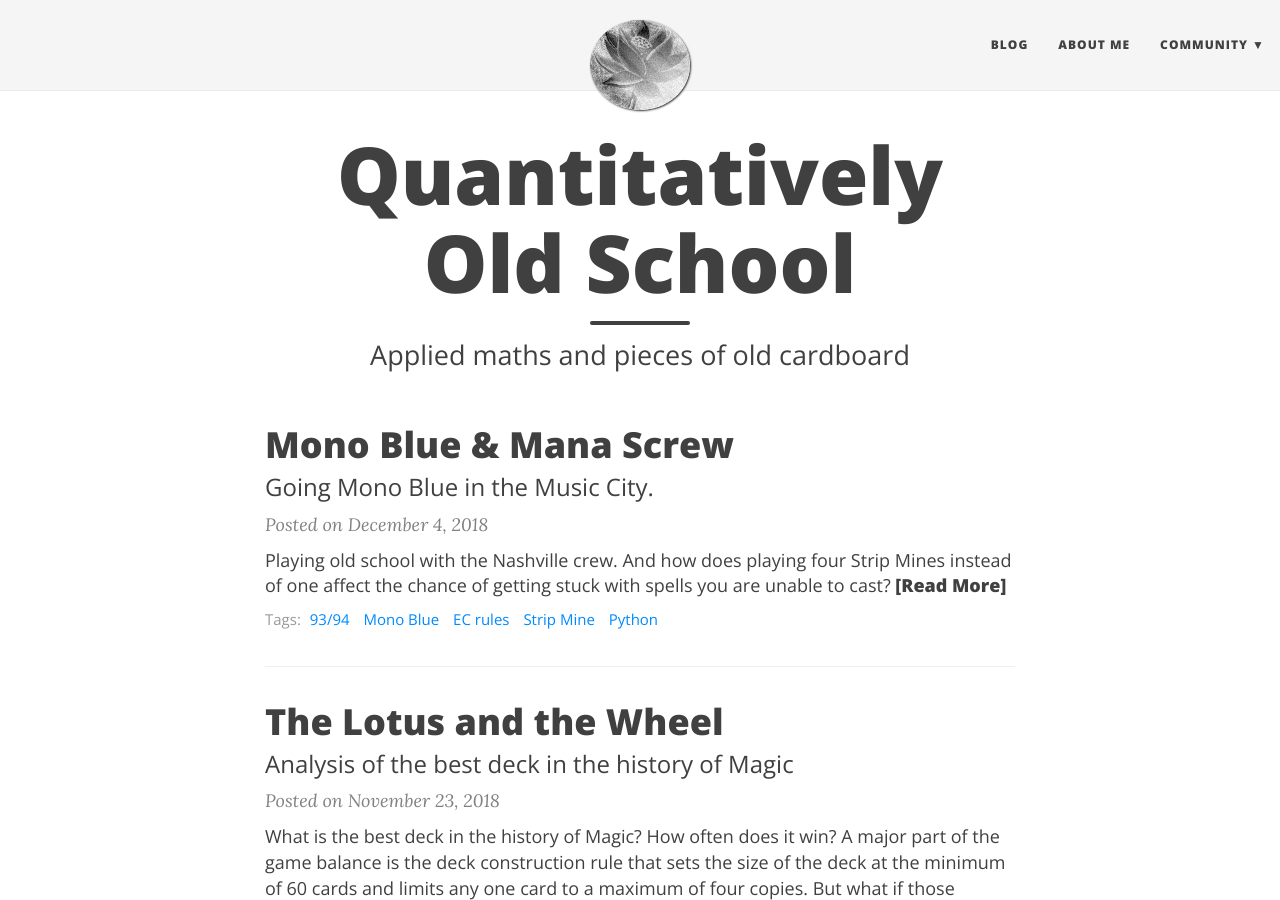
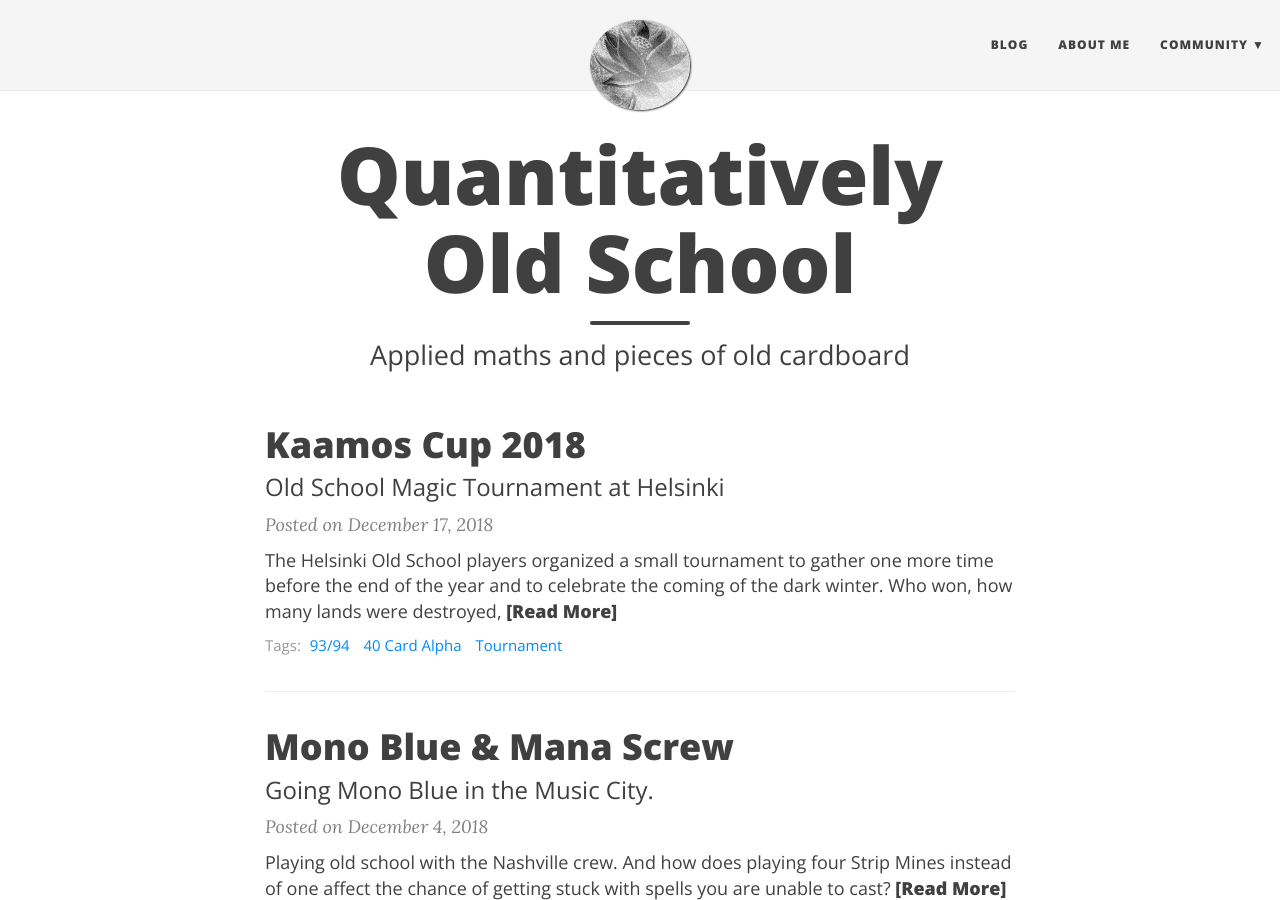
Before and after one commit to tmikonen/quantitatively, a Jekyll site: the page built from index.html, in a window 1280 px wide and 900 px high. Built offline with Jekyll 4.4.1, drawn with Linux system fonts in a browser that asks for light colours; nearby versions of some CDN libraries; the list of posts is cut into pages by our own code; some of the changed lines change nothing that is shown.

Commit message:
Wrote post on KaamosCup 2018

```diff
--- a/_posts/2018-12-04-mono-blue-mana-screw.md
+++ b/_posts/2018-12-04-mono-blue-mana-screw.md
@@ -4,7 +4,7 @@ title: Mono Blue & Mana Screw
 subtitle: Going Mono Blue in the Music City.
 post_description: Playing old school with the Nashville crew. And how does playing four Strip Mines instead of one affect the chance of getting stuck with spells you are unable to cast?
 bigimg: /img/mono_blue_mana_screw/boots.jpg
-tags: [93/94, Mono Blue, EC rules, Strip Mine, Python]
+tags: [93/94, Mono Blue, Tournament, EC rules, Strip Mine, Python]
 ---
 
 ## Towards Music City
--- /dev/null
+++ b/_posts/2018-12-17-kaamoscup.md
@@ -0,0 +1,150 @@
+---
+layout: post
+title: Kaamos Cup 2018
+subtitle: Old School Magic Tournament at Helsinki
+post_description: The Helsinki Old School players organized a small tournament to gather one more time before the end of the year and to celebrate the coming of the dark winter. Who won, how many lands were destroyed,
+bigimg: /img/kaamoscup2018/badmoon.jpg
+tags: [93/94, 40 Card Alpha, Tournament]
+---
+
+## Kaamos Cup 2018
+
+As the days grew shorter and the nights got darker, the old school players at the Helsinki area decided to get to together the last time before the holidays. To make the event a little bit more special than usual, we decided to organize a small tournament as a way to finish the year. So, on the 11th of December, we gathered at a local pub to compete on the very first [Kaamos](https://en.wiktionary.org/wiki/kaamos) Cup!
+
+We extended the invitation to as many regulars and non-regulars as we could, and in the end nine players came together for the tournament. This was actually the most people we've had attend our gaming nights so far. And we were especially happy to see several new players join the old school community.
+
+We played with the [Swedish Old School set and banned/restricted list](http://oldschool-mtg.blogspot.com/p/banrestriction.html). However, to accommodate participation by all interested players, we allowed all reprints with the original (or Revised edition) art, plus a maximum of ten proxies. We have discussed the reprint and proxy policies a few times before and everyone has been in favor of allowing both. In the small scene that is just beginning to grow, it is very important to allow new players to join the community without having to acquire the original versions of each card. And yet, many of us restrict ourselves to playing Swedish-legal decks by choice. To each their own!
+
+![](../img/kaamoscup2018/prize_pool.jpg)
+
+*Prize pool for the evening. One card for everyone, plus an extra for the most fun deck.*
+
+Everyone had been invited to bring an old-school card of small monetary value to the tournament, out of which we formed the prize pool. Each card was signed by all the participants and everyone would get a card to bring home from the tournament.
+
+## The Games
+
+For this evening, I wanted a rather fast deck. Typically I would enjoy playing a more controlling deck, but I was a bit afraid that the unavoidable control mirror match would take too much time, with all the small organizing tasks in between. So I decided on building a Power Monolith deck. The basic idea of the deck is to assemble the [Power Artifact](http://gatherer.wizards.com/Pages/Card/Details.aspx?multiverseid=1043) & [Basalt Monolith](http://gatherer.wizards.com/Pages/Card/Details.aspx?multiverseid=2) combo as quickly as possible, and then find a [Fireball](http://gatherer.wizards.com/Pages/Card/Details.aspx?multiverseid=197) to finish the game with. The deck can quite often win during the first three or four turns (even on the first!), so it's really fast to play. The downside is that the deck is really linear and non-interactive. Often the matches come down to just a damage race with the opponent. However, to spice up the deck, I built a transformative [Ali from Cairo](http://gatherer.wizards.com/Pages/Card/Details.aspx?multiverseid=957) and [Serendib Efreet](http://gatherer.wizards.com/Pages/Card/Details.aspx?multiverseid=939) sideboard. For sure not the most effective plan, but hey, maybe I could just snatch a win or two with the surprise factor.
+
+We played four rounds of [Swiss](https://en.wikipedia.org/wiki/Swiss-system_tournament) for the actual tournament. In the first round I faced Mikko. A player I hadn't met before, I had no idea what to expect. I lost the die roll, so Mikko starts with a couple of Moxen, a [Lotus](http://gatherer.wizards.com/Pages/Card/Details.aspx?multiverseid=3), a land, and a [Twister](http://gatherer.wizards.com/Pages/Card/Details.aspx?multiverseid=132). OK, here we go... I did get a decent second hand, but fairly soon realized Mikko was playing some sort of [the Deck](http://www.wak-wak.se/9394decks/the-deck) variant. He kept my attempts at bay with his counterspells and finished me off with a Fireball for 15. In the second game, I mulliganed three times a hand with no turn 1 play, all the way down to four cards. It was a really lopsided game, with Mikko [Mind Twisting](http://gatherer.wizards.com/Pages/Card/Details.aspx?multiverseid=366) the rest of my cards and finishing with [Mishra's Factories](http://gatherer.wizards.com/Pages/Card/Details.aspx?multiverseid=1072) in a small number of turns.
+
+In the second round I got a [Bye](https://blogs.magicjudges.org/rulestips/2012/04/what-a-bye-means-for-you/) so I got to watch others play and bother them with signing the prize cards. On the third round, I played with Antti. I had played with him a few times before, so I was expecting some type of midrangy black deck, splashing other colors for good measure. We've had some really great games before, mostly because his deck will do one thing in the first game and completely different in the second. Not to mention, he is a terrific player. I managed to combo off twice in the match, with Antti taking the game in between. He tried to harass me with his [Hypnotic Specters](http://gatherer.wizards.com/Pages/Card/Details.aspx?multiverseid=363), [Nether Voids](http://gatherer.wizards.com/Pages/Card/Details.aspx?multiverseid=1453) and [Underworld Dreams](http://gatherer.wizards.com/Pages/Card/Details.aspx?multiverseid=1464), but this time I was just a bit faster.
+
+On to the fourth and final round, and I was facing Joni, another newcomer to the group. He was playing something aggressive, and apparently quite effectively, with a 3-0 record so far. He starts with a [Kird Ape](http://gatherer.wizards.com/Pages/Card/Details.aspx?multiverseid=962), and we are off to the races. It turns out he is playing a beautiful, fully powered red-green-blue aggro deck with four [Berserks](http://gatherer.wizards.com/Pages/Card/Details.aspx?multiverseid=436). We both try to race to the finish before the other, and finally Joni ends up taking the match 2-1, and finishing the tournament with four wins. Well done!
+
+## The Results
+
+So, the official part of the tournament was over. Some of us would stay to play more games, but it was time to tally up the results. Round-by-round, the results were:
+
+
+| Round 1 | | Round 2 | |
+| -- | -- | -- | -- |
+| Joni - Martti | 2-0 | Joni - Erkka | 2-0 |
+| Mikko - Timo | 2-0 | Antti - Mikko | 1-2 |
+| Erkka - Mika | 2-0 | Martti - Hannu | 1-2 |
+| Hannu - Kalle | 0-2 | Kalle - Mika | 2-1 |
+
+
+| Round 3 | | Round 4 | |
+| -- | -- | -- | -- |
+| Hannu - Erkka | 1-1-1[^1] | Martti - Antti | 2-1 |
+| Antti - Timo | 1-2 | Hannu - Mika | 2-0 |
+| Joni - Mika | 2-0 | Joni - Timo | 2-1 |
+| Mikko - Kalle | 1-2 | Erkka - Kalle | 0-2 |
+
+And the individual records were:
+
+| Player | Deck | Record |
+| -- | -- | -- |
+| Joni | GR Berserk Aggro | 4-0 |
+| Kalle | Arabian Aggro | 4-0 |
+| Hannu | UWR Unstable Aggro | 2-1-1|
+| Mikko | The Deck | 2-2 |
+| Timo | Power Monolith | 2-2 |
+| Martti | Black-White Mana Denial | 2-2 |
+| Erkka | Black-Green-White Land Destruction | 1-2-1 |
+| Antti | Underworld Mana Denial| 1-3 |
+| Mika | Dancing Orbs[^2] | 0-4 |
+
+The top two players, Joni and Kalle, were both newcomers to the group! How cool is that! Interestingly, they both played very similar decks, with Joni playing the hyper-aggressive list with Berserks, Juggernauts and Giant Growths, and Kalle playing the more traditional Arabian Aggro. Hannu, another relatively new member of the group took the third place with an aggressive flyer deck and a well-timed Psionic Blast.
+
+Then, there was the classical control deck (Mikko) and the glass-cannon combo deck (myself). What's more interesting is the rest of the field. A total of three players (33 %) had decided to build a mana denial deck! That's really old school! I didn't even realize that so many were playing with land destruction since I only played with Antti during the tournament. But I do remember somebody else making a comment about "the damned land destruction" during the evening...
+
+Finally, last but definitely not least, was Mika's completely stupendous and awesome Chaos Orb combo deck! Unfortunately, I don't think he got to fire off the combo during the tournament, but I hope he returns with the deck later.
+
+
+## The Decks
+
+![](../img/kaamoscup2018/joni.jpg)
+
+*Green-Red Berserk aggro by Joni. 4 - 0.*
+
+
+
+![](../img/kaamoscup2018/kalle.jpg)
+
+*Arabian aggro by Kalle. 4 - 0.*
+
+
+
+![](../img/kaamoscup2018/hannu.jpg)
+
+*Blue-White-Red Unstable aggro by Hannu. 2 - 1 - 1, with a Psionic Blast draw.*
+
+
+
+![](../img/kaamoscup2018/mikko.jpg)
+
+*"The deck with not enough Tomes" (in his own words) by Mikko. 2 - 2.*
+
+
+
+![](../img/kaamoscup2018/timo.jpg)
+
+*Power Monolith by Timo. 2 - 2.*
+
+
+
+![](../img/kaamoscup2018/martti.jpg)
+
+*Black-White mana denial by Martti. 2 - 2.*
+
+
+
+![](../img/kaamoscup2018/erkka.jpg)
+
+*Black-Green-White land destruction by Erkka. 1 - 2 - 1.*
+
+
+
+![](../img/kaamoscup2018/antti.jpg)
+
+*Underworld mana denial by Antti. 1 - 3.*
+
+
+
+![](../img/kaamoscup2018/mika.jpg)
+
+*Dancing Orbs combo by Mika. 0 - 4. Can you figure out the combo? Hint: look closely at the picture, it's really difficult to miss.*
+
+## After-event Alpha
+
+Almost as an afterthought, we sat down at the end of the table with Mika to play with our alpha-only decks. Such a glorious and fun format! There is really something special about the old cards. Both the artistic and the mechanistic designs of the original Magic set are truly unmatched.[^3]
+
+![](../img/kaamoscup2018/alpha.jpg)
+
+*Blocking blue flyers with Berserk Walls and pinging with Tims and Orcs. Photo courtesy of Antti.*
+
+We dueled a fair number of games with our alpha decks, Mika playing with an impressive green-white-black midrange deck, and me playing with a more straightforward blue-red burn deck. Although Mika definitely had the sweetest cards and the most badass moves (ever seen a Chaos Orb do a 1080 flip?), I think I took most of the games with the more streamlined deck. However, with these cards and these people, winning and losing were completely beside the point.
+
+## Conclusions
+
+Awesome times were had, new friends were made, and many orbs were flipped. Many thanks to everybody who participated in the games and special thanks to Erkka and Antti for booking the place and coordinating the games during the evening.
+
+See you all next year for Kaamos Cup 2019!
+
+
+## Footnotes
+
+[^1]: Rather than losing the game, Hannu finished both of the players with a Psionic Blast, resulting in a draw.
+[^2]: Mika had the most fun / original deck. And the biggest Orb.
+[^3]: At least until I can convince someone to play 60-card 4th Edition with me.
```
Also changed, not shown: img/kaamoscup2018/alpha.jpg (added), img/kaamoscup2018/antti.jpg (added), img/kaamoscup2018/badmoon.jpg (added), img/kaamoscup2018/banner.jpg (added), img/kaamoscup2018/book.jpg (added), img/kaamoscup2018/erkka.jpg (added), img/kaamoscup2018/hannu.jpg (added), img/kaamoscup2018/joni.jpg (added), img/kaamoscup2018/kaamos2.jpg (added), img/kaamoscup2018/kalle.jpg (added), img/kaamoscup2018/martti.jpg (added), img/kaamoscup2018/mika.jpg (added), img/kaamoscup2018/mika_alpha.jpg (added), img/kaamoscup2018/mikko.jpg (added), 1 more files, 3 other files.
